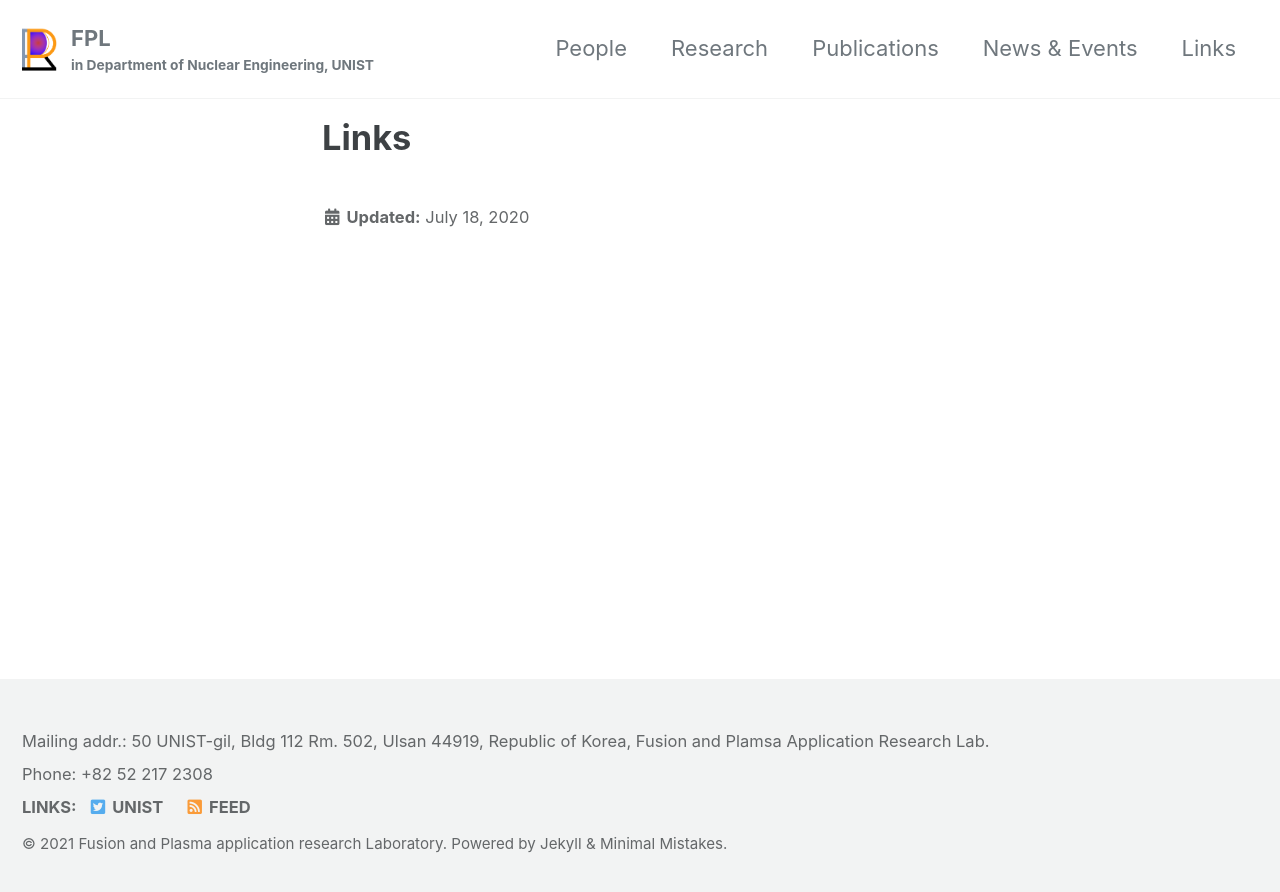
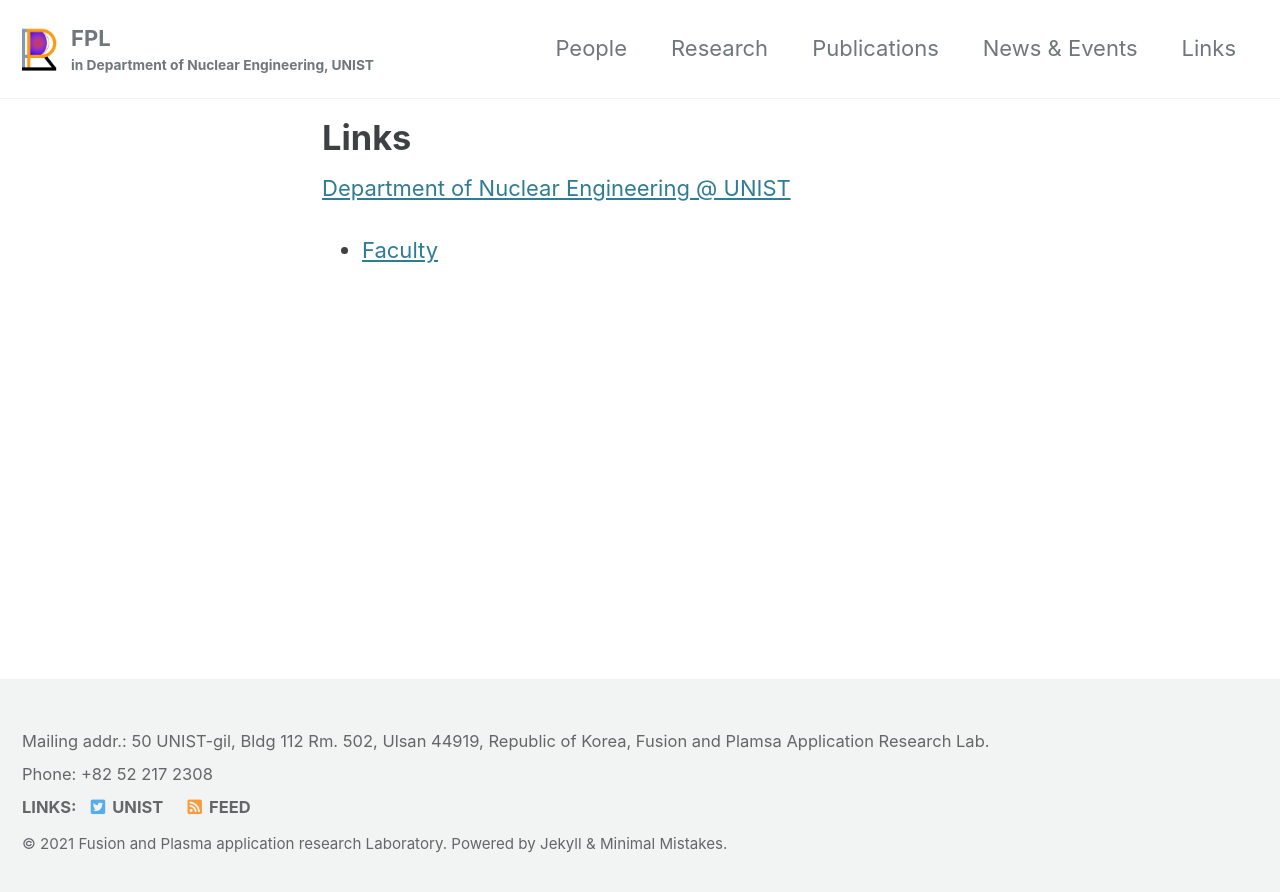
Before and after one commit to UNIST-FPL/unist-fpl.github.io, a Jekyll site: the page built from _pages/links.md, in a window 1280 px wide. Shown: the top 892 px of the page. Built offline with Jekyll 4.4.1, drawn with Linux system fonts in a browser that asks for light colours; cached includes are drawn as plain includes.

Commit message:
link update

```diff
--- a/_pages/links.md
+++ b/_pages/links.md
@@ -3,5 +3,7 @@ layout: single
 title: "Links"
 classes: wide
 permalink: /links/
-date: 2020-07-18T12:37:00+09:00
 ---
+
+[Department of Nuclear Engineering @ UNIST](https://nuclear.unist.ac.kr)
+  - [Faculty](https://nuclear.unist.ac.kr/people/faculty_school/)
```
